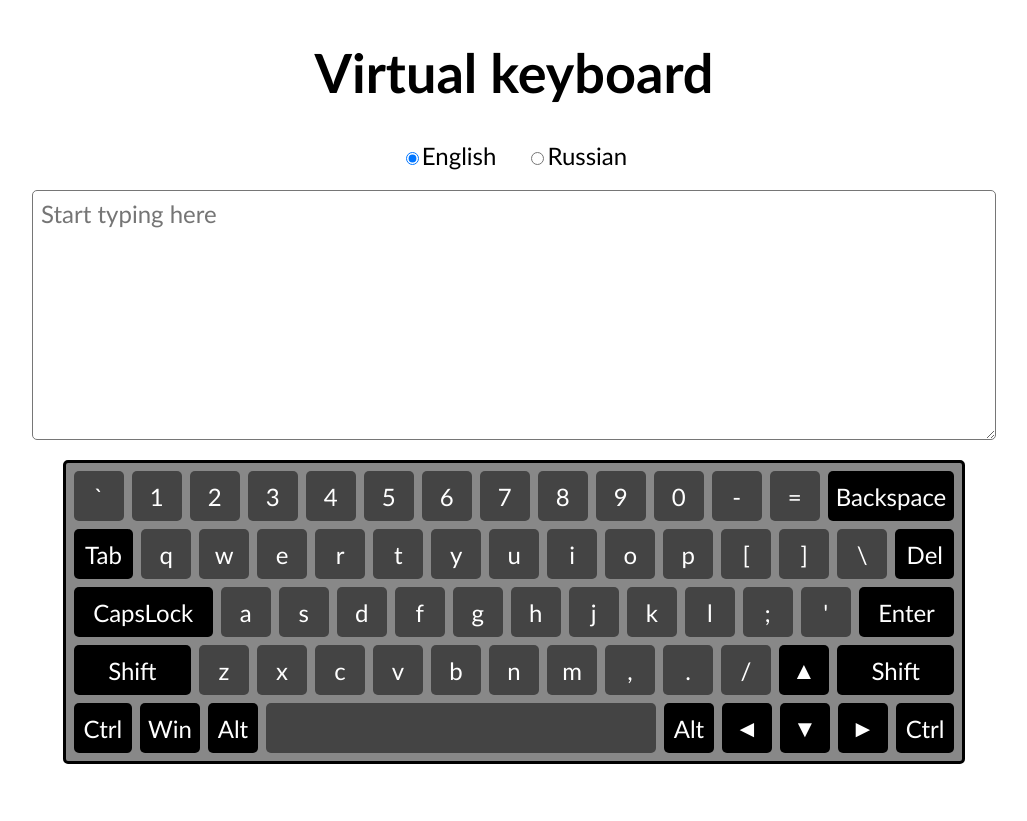
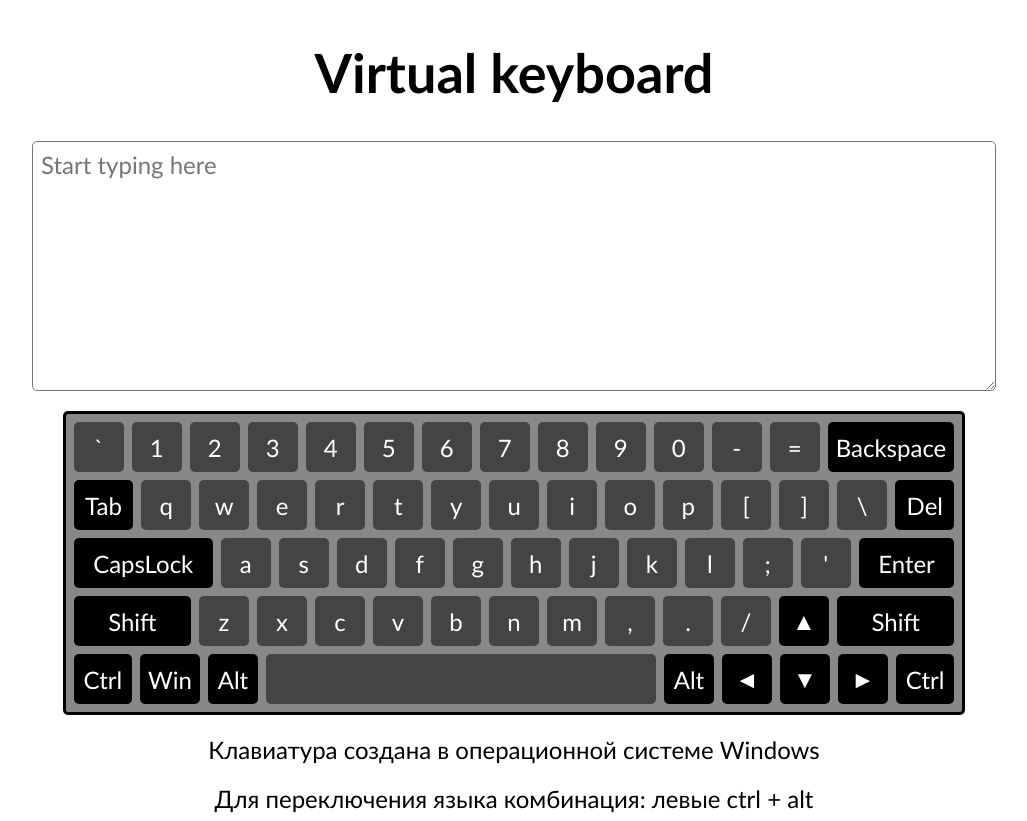
Before and after one commit to BiarezKseniya/virtual-keyboard, a website: page index.html in a window 1280 px wide. Shown: the whole page, without its empty margins (126-1153 px from the left). Before the commit the page ends 800 px from the top, so only its background shows below. Drawn offline with Linux system fonts and the light colour scheme.

Commit message:
fix: use text description for language change

```diff
--- a/script.js
+++ b/script.js
@@ -9,38 +9,6 @@ function createLayout() {
   keyboardLabel.classList.add('area-label');
   keyboardLabel.innerText = 'Virtual keyboard';
 
-  const chooseLang = document.createElement('div');
-  chooseLang.classList.add('choose-lang');
-
-  const chooseLangOption1 = document.createElement('div');
-  chooseLangOption1.classList.add('choose-lang__option');
-
-  const chooseLangInput1 = document.createElement('input');
-  chooseLangInput1.setAttribute('name', 'lang');
-  chooseLangInput1.setAttribute('type', 'radio');
-  chooseLangInput1.setAttribute('id', 'en');
-  chooseLangInput1.setAttribute('value', 'en');
-  chooseLangInput1.setAttribute('checked', true);
-  chooseLangInput1.classList.add('choose-lang__option');
-
-  const labelOption1 = document.createElement('label');
-  labelOption1.setAttribute('for', 'en');
-  labelOption1.innerText = 'English';
-
-  const chooseLangOption2 = document.createElement('div');
-  chooseLangOption2.classList.add('choose-lang__option');
-
-  const chooseLangInput2 = document.createElement('input');
-  chooseLangInput2.name = 'lang';
-  chooseLangInput2.type = 'radio';
-  chooseLangInput2.id = 'ru';
-  chooseLangInput2.value = 'ru';
-  chooseLangInput2.classList.add('choose-lang__option');
-
-  const labelOption2 = document.createElement('label');
-  labelOption2.setAttribute('for', 'ru');
-  labelOption2.innerText = 'Russian';
-
   const typingArea = document.createElement('textarea');
   typingArea.setAttribute('rows', '8');
   typingArea.setAttribute('cols', '70');
@@ -50,16 +18,19 @@ function createLayout() {
   const keyboard = document.createElement('div');
   keyboard.classList.add('keyboard');
 
+  const systemInfo = document.createElement('p');
+  systemInfo.innerText = 'Клавиатура создана в операционной системе Windows';
+  systemInfo.classList.add('info');
+
+  const changeLangInfo = document.createElement('p');
+  changeLangInfo.innerText = 'Для переключения языка комбинация: левыe ctrl + alt';
+  changeLangInfo.classList.add('info');
+
   main.appendChild(keyboardLabel);
-  chooseLangOption1.appendChild(chooseLangInput1);
-  chooseLangOption1.appendChild(labelOption1);
-  chooseLang.appendChild(chooseLangOption1);
-  chooseLangOption2.appendChild(chooseLangInput2);
-  chooseLangOption2.appendChild(labelOption2);
-  chooseLang.appendChild(chooseLangOption2);
-  main.appendChild(chooseLang);
   main.appendChild(typingArea);
   main.appendChild(keyboard);
+  main.appendChild(systemInfo);
+  main.appendChild(changeLangInfo);
   document.body.appendChild(main);
 }
 
--- a/styles.css
+++ b/styles.css
@@ -124,3 +124,8 @@
 .arrowdown {
     background-color: black;
 }
+
+.info {
+    margin: 0;
+    font-size: 24px;
+}
```
